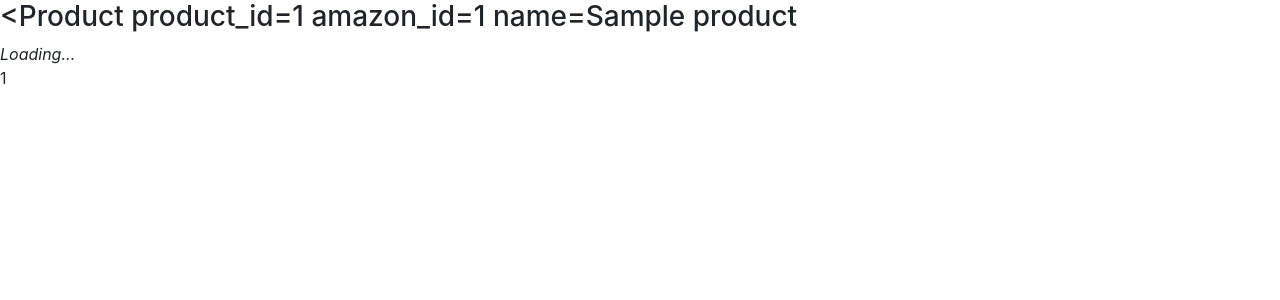
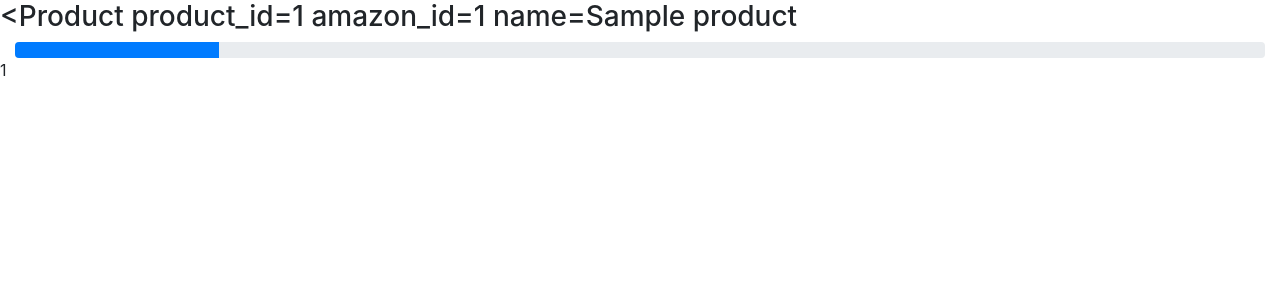
Before and after one commit to kristinauko/hb_final_project, a Flask app: template templates/get-prices.html in a window 1280 px wide. Shown: the part 82-382 px from the top of the page. Run offline with Flask 2, Linux system fonts and the light colour scheme; tables that the repository leaves empty hold one stand-in row (values such as "Sample post"); the template is opened without the code that fills it: values that come from a table or form of the project are taken from there, most other values are stand-ins (such as "Sample title", 1, 10 or a date in 2020); data that the repository does not hold is empty; some libraries are stand-ins or nearby versions.

Commit message:
added progress bar to get-prices.html page

```diff
--- a/templates/get-prices.html
+++ b/templates/get-prices.html
@@ -20,8 +20,11 @@
         </a>
       </nav>
         <h3 class="product_title">{{ name }}</h3>
-
-      <div id="status"></div>
+      <div class="col-xs-12 col-sm-12 progress-container">
+          <div class="progress progress-striped active">
+              <div class="progress-bar progress-bar-success" style="width:0%"></div>
+          </div>
+      </div>
       <div class='product-div'>
         <p id=amazon_id >{{ amazon_id }}</p>
         <h6 id="min_price"></h6>
@@ -29,7 +32,9 @@
             <script>
               let amazon_id = $('#amazon_id').html();
 
-              $('#status').html('<i>Loading...</i>');
+              $(".progress-bar").animate({
+                  width: "100%"
+              }, 32500);
 
               $.get('/get-prices.json', {amazon_id: amazon_id}, (results) => {
                   console.log(results);
@@ -76,7 +81,7 @@
 
                   $('#min_price').text('Lowest past price: $' + results.min_price);
 
-                  $('#status').empty();
+                  $('.progress-bar').empty();
               });
               </script>
           </div>
--- a/templates/homepage.html
+++ b/templates/homepage.html
@@ -38,10 +38,6 @@
                     <div class="input-group-prepend">
                         <input type="text" name="amazon-url" placeholder="Paste full product URL here" size=75 aria-describedby="addon-wrapping" required>
                         <input type="submit" value="  Go !  " >
-<!--                     <progress id="bar" min="1" max="5" value="0" />
-                    <script>
-                    $('#bar').attr('value', '5');
-                </script> -->
                     </div>
 
                 </div>
```
